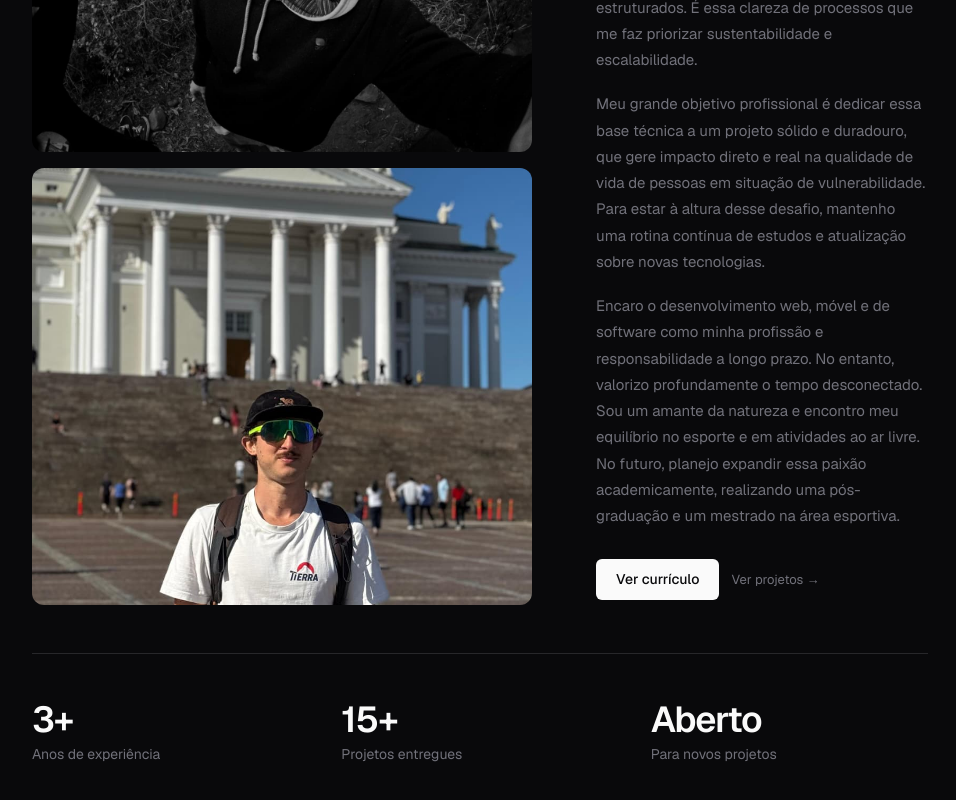
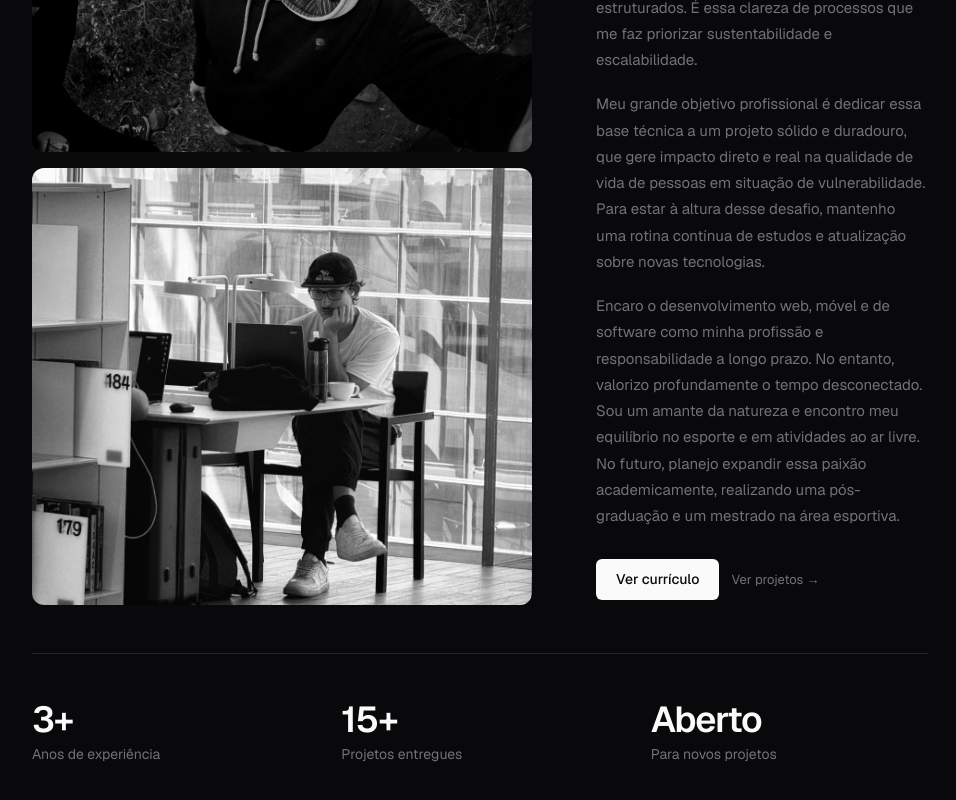
Before and after one commit to Kaleugit/kaleu.dev-site, a Next.js app: page /sobre-mim in a window 1280 px wide. Shown: the part 570-1370 px from the top of the page, without its empty margins (160-1116 px from the left). Built offline with nearby package versions, Linux system fonts and the light colour scheme.

Commit message:
chore: troca foto da página sobre-mim (kl3 → kl4)
Co-Authored-By: Claude Fable 5 <noreply@anthropic.com>

```diff
--- a/app/sobre-mim/page.tsx
+++ b/app/sobre-mim/page.tsx
@@ -81,7 +81,7 @@ export default function SobreMim() {
             />
             <div style={{ position: 'relative', width: '100%', aspectRatio: '1280 / 1120', borderRadius: '0.75rem', overflow: 'hidden' }}>
               <Image
-                src="/kl3.jpeg"
+                src="/kl4.jpeg"
                 alt="Kaleu"
                 fill
                 style={{ objectFit: 'cover', objectPosition: 'center' }}
```
Also changed, not shown: public/kl4.jpeg (added).
